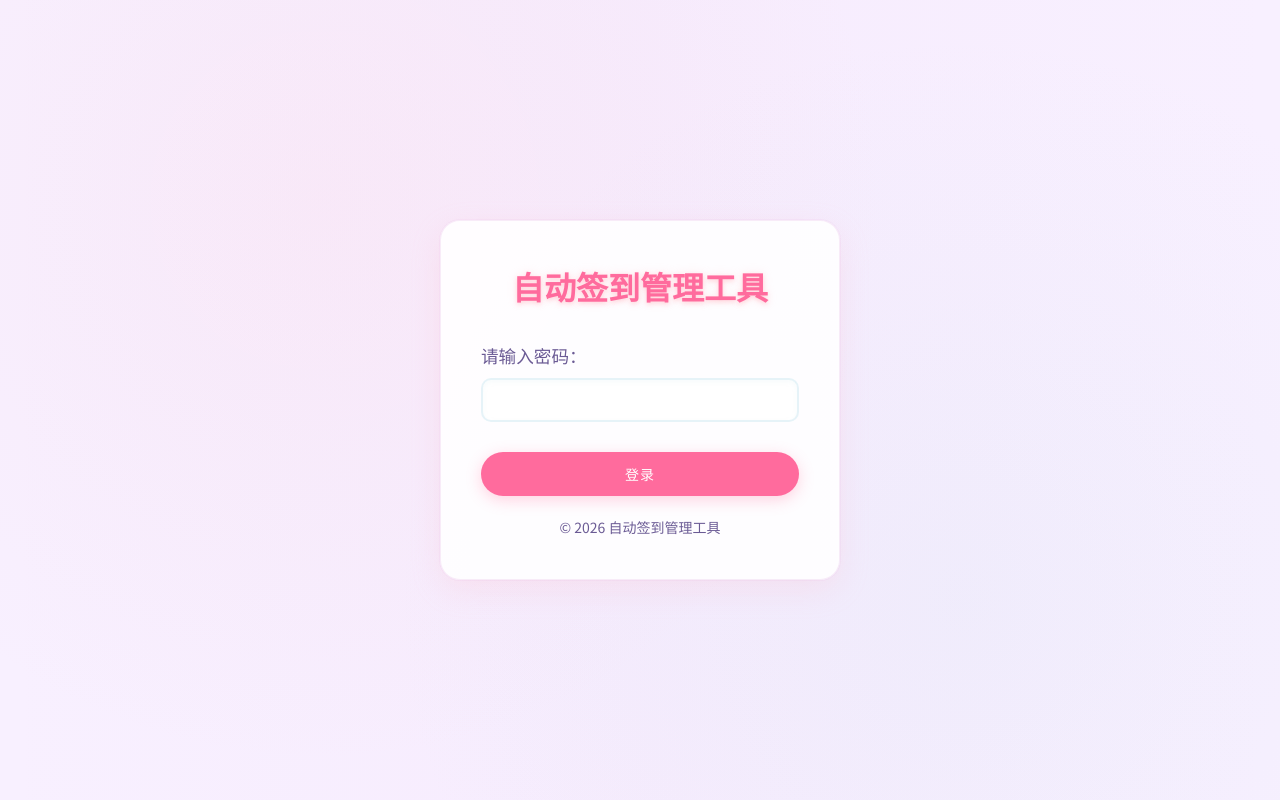
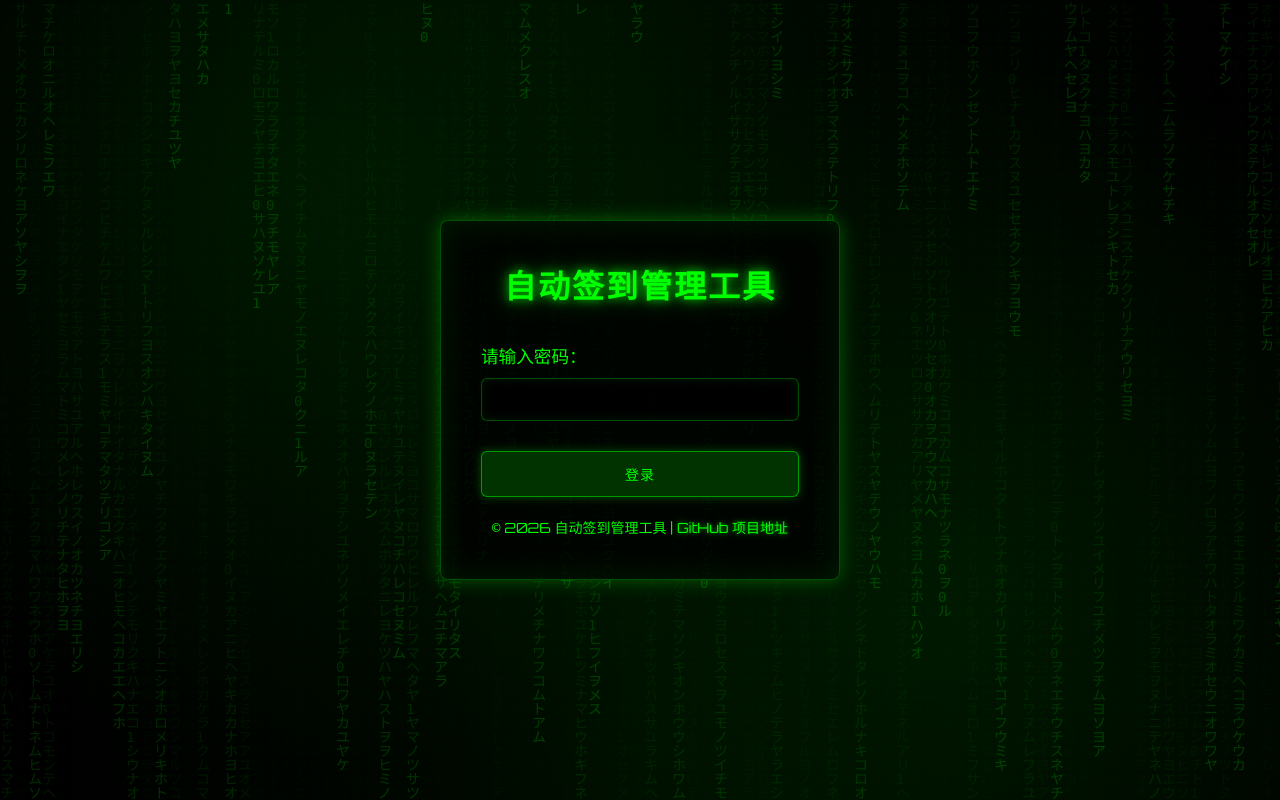
Before and after one commit to gitcoinkuang/qiandao, a Flask app: template templates/login.html in a window 1280 px wide. Run offline with Flask 3, Linux system fonts and the light colour scheme; the template is opened without the code that fills it, so the values that code supplies are empty.

Commit message:
Your descriptive commit message

```diff
--- a/templates/login.html
+++ b/templates/login.html
@@ -5,7 +5,7 @@
     <meta name="viewport" content="width=device-width, initial-scale=1.0">
     <title>登录 - 自动签到管理工具</title>
     <style>
-        @import url('https://fonts.googleapis.com/css2?family=Noto+Sans+JP:wght@300;400;500;700&family=Noto+Sans+SC:wght@300;400;500;700&display=swap');
+        @import url('https://fonts.googleapis.com/css2?family=Orbitron:wght@400;500;600;700&display=swap');
 
         * {
             margin: 0;
@@ -14,41 +14,55 @@
         }
 
         body {
-            font-family: 'Noto Sans SC', 'Noto Sans JP', sans-serif;
-            background-color: #f8f0ff;
-            color: #333;
+            font-family: 'Orbitron', monospace;
+            background-color: #000000;
+            color: #00ff00;
             line-height: 1.6;
             background-image:
-                radial-gradient(circle at 25% 25%, rgba(255, 182, 193, 0.1) 0%, transparent 50%),
-                radial-gradient(circle at 75% 75%, rgba(173, 216, 230, 0.1) 0%, transparent 50%),
-                linear-gradient(90deg, transparent 0%, rgba(221, 160, 221, 0.05) 50%, transparent 100%);
+                radial-gradient(circle at 25% 25%, rgba(0, 255, 0, 0.1) 0%, transparent 50%),
+                radial-gradient(circle at 75% 75%, rgba(0, 255, 0, 0.1) 0%, transparent 50%),
+                linear-gradient(90deg, transparent 0%, rgba(0, 255, 0, 0.05) 50%, transparent 100%);
             background-attachment: fixed;
             display: flex;
             justify-content: center;
             align-items: center;
             min-height: 100vh;
+            overflow: hidden;
+        }
+
+        /* 数字雨效果 */
+        #matrix-bg {
+            position: fixed;
+            top: 0;
+            left: 0;
+            width: 100%;
+            height: 100%;
+            z-index: -1;
+            opacity: 0.2;
         }
 
         .login-container {
             width: 100%;
             max-width: 400px;
             padding: 40px;
-            background-color: rgba(255, 255, 255, 0.9);
-            border-radius: 20px;
+            background-color: rgba(0, 0, 0, 0.8);
+            border-radius: 8px;
             box-shadow:
-                0 10px 30px rgba(255, 182, 193, 0.2),
-                0 0 0 1px rgba(221, 160, 221, 0.1);
-            border: 1px solid rgba(221, 160, 221, 0.2);
+                0 0 20px rgba(0, 255, 0, 0.3),
+                inset 0 0 30px rgba(0, 255, 0, 0.1);
+            border: 1px solid rgba(0, 255, 0, 0.3);
+            z-index: 1;
         }
 
         h1 {
             text-align: center;
-            color: #ff6b9d;
+            color: #00ff00;
             margin-bottom: 30px;
             font-size: 2em;
             text-shadow:
-                0 2px 4px rgba(255, 182, 193, 0.5),
-                0 0 10px rgba(255, 182, 193, 0.3);
+                0 0 10px rgba(0, 255, 0, 0.7),
+                0 0 20px rgba(0, 255, 0, 0.5);
+            letter-spacing: 2px;
         }
 
         .form-group {
@@ -59,73 +73,89 @@
             display: block;
             margin-bottom: 8px;
             font-weight: 500;
-            color: #6b5b95;
+            color: #00ff00;
             font-size: 1.1em;
         }
 
         input[type="password"] {
             width: 100%;
             padding: 12px 15px;
-            border: 2px solid rgba(173, 216, 230, 0.3);
-            border-radius: 10px;
+            border: 1px solid rgba(0, 255, 0, 0.3);
+            border-radius: 6px;
             font-size: 14px;
-            background-color: rgba(255, 255, 255, 0.9);
-            color: #333;
-            box-shadow: inset 0 2px 5px rgba(173, 216, 230, 0.1);
+            background-color: rgba(0, 0, 0, 0.8);
+            color: #00ff00;
+            font-family: 'Orbitron', monospace;
+            box-shadow: inset 0 0 10px rgba(0, 255, 0, 0.1);
             transition: all 0.3s ease;
         }
 
         input[type="password"]:focus {
             outline: none;
-            border-color: #ff6b9d;
+            border-color: #00ff00;
             box-shadow:
-                0 0 0 3px rgba(255, 107, 157, 0.1),
-                inset 0 2px 5px rgba(173, 216, 230, 0.1);
+                0 0 10px rgba(0, 255, 0, 0.5),
+                inset 0 0 10px rgba(0, 255, 0, 0.1);
         }
 
         .btn {
             display: block;
             width: 100%;
             padding: 12px 24px;
-            background-color: #ff6b9d;
-            color: white;
-            border: none;
-            border-radius: 25px;
+            background-color: #003300;
+            color: #00ff00;
+            border: 1px solid rgba(0, 255, 0, 0.5);
+            border-radius: 6px;
             cursor: pointer;
             font-size: 14px;
-            font-family: 'Noto Sans SC', sans-serif;
+            font-family: 'Orbitron', monospace;
             font-weight: 500;
             letter-spacing: 1px;
-            box-shadow: 0 4px 15px rgba(255, 107, 157, 0.3);
+            box-shadow: 0 0 10px rgba(0, 255, 0, 0.3);
             transition: all 0.3s ease;
             margin-top: 30px;
         }
 
         .btn:hover {
-            background-color: #ff528b;
-            box-shadow: 0 6px 20px rgba(255, 107, 157, 0.5);
+            background-color: #004400;
+            box-shadow: 0 0 20px rgba(0, 255, 0, 0.5);
             transform: translateY(-2px);
         }
 
         .error-message {
-            background-color: rgba(255, 182, 193, 0.1);
-            color: #ff6b9d;
+            background-color: rgba(255, 0, 0, 0.1);
+            color: #ff0000;
             padding: 12px;
-            border-radius: 10px;
+            border-radius: 6px;
             margin-bottom: 20px;
-            border: 2px solid rgba(255, 182, 193, 0.5);
+            border: 1px solid rgba(255, 0, 0, 0.5);
+            box-shadow: 0 0 10px rgba(255, 0, 0, 0.3);
             text-align: center;
         }
 
         .footer {
             margin-top: 20px;
             text-align: center;
-            color: #6b5b95;
+            color: #00ff00;
             font-size: 14px;
+        }
+
+        .footer a {
+            color: #00ff00;
+            text-decoration: none;
+            text-shadow: 0 0 5px rgba(0, 255, 0, 0.7);
+            transition: all 0.3s ease;
+        }
+
+        .footer a:hover {
+            text-shadow: 0 0 10px rgba(0, 255, 0, 0.9);
         }
     </style>
 </head>
 <body>
+    <!-- 数字雨背景 -->
+    <canvas id="matrix-bg"></canvas>
+
     <div class="login-container">
         <h1>自动签到管理工具</h1>
         {% if error %}
@@ -139,8 +169,49 @@
             <button type="submit" class="btn">登录</button>
         </form>
         <div class="footer">
-            © 2026 自动签到管理工具
+            © 2026 自动签到管理工具 | <a href="https://github.com/gitcoinkuang/qiandao" target="_blank">GitHub 项目地址</a>
         </div>
     </div>
+
+    <script>
+        // 数字雨效果
+        window.onload = function() {
+            const canvas = document.getElementById('matrix-bg');
+            const ctx = canvas.getContext('2d');
+
+            canvas.width = window.innerWidth;
+            canvas.height = window.innerHeight;
+
+            const chars = '01アイウエオカキクケコサシスセソタチツテトナニヌネノハヒフヘホマミムメモヤユヨラリルレロワヲン';
+            const charSize = 14;
+            const columns = canvas.width / charSize;
+
+            const drops = [];
+            for (let i = 0; i < columns; i++) {
+                drops[i] = 1;
+            }
+
+            function draw() {
+                ctx.fillStyle = 'rgba(0, 0, 0, 0.05)';
+                ctx.fillRect(0, 0, canvas.width, canvas.height);
+
+                ctx.fillStyle = '#00ff00';
+                ctx.font = charSize + 'px monospace';
+
+                for (let i = 0; i < drops.length; i++) {
+                    const text = chars[Math.floor(Math.random() * chars.length)];
+                    ctx.fillText(text, i * charSize, drops[i] * charSize);
+
+                    if (drops[i] * charSize > canvas.height && Math.random() > 0.975) {
+                        drops[i] = 0;
+                    }
+
+                    drops[i]++;
+                }
+            }
+
+            setInterval(draw, 33);
+        };
+    </script>
 </body>
 </html>
```
